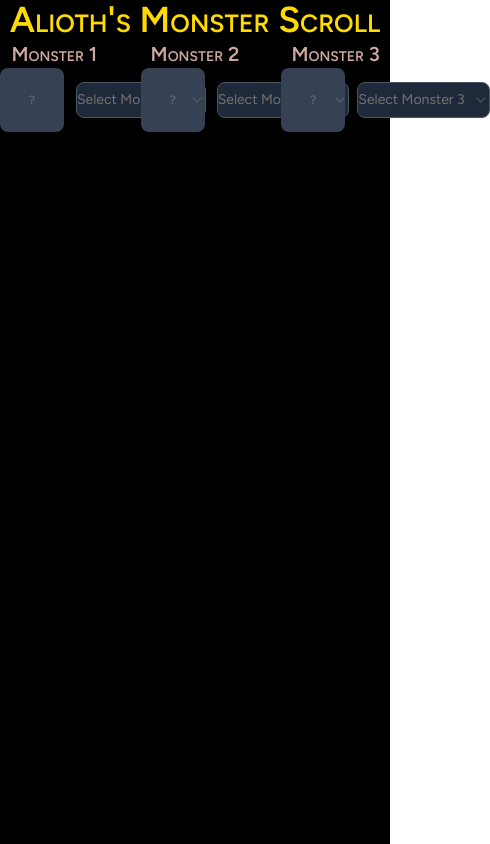
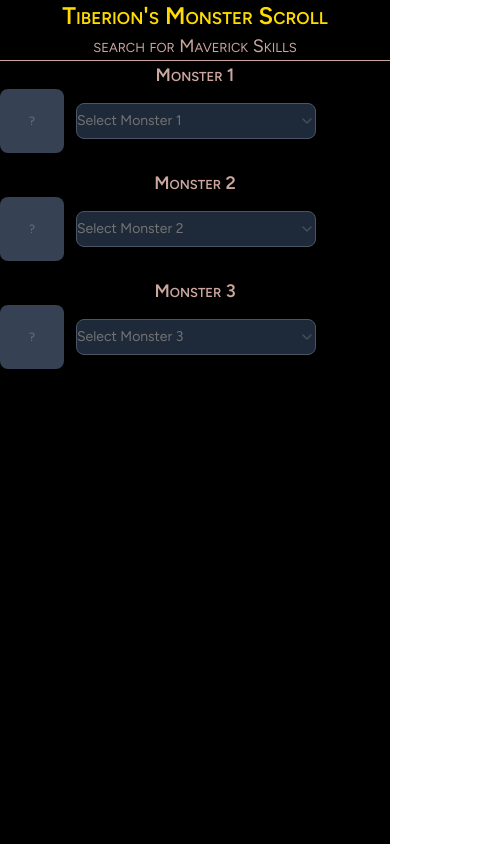
Before and after one commit to cklapperich/aethermancer-companion, a React (Vite) app: page / in a window 390 px wide. Shown: the whole page, 490 px wide, since content can reach past the window. Built offline with nearby package versions, Linux system fonts and the light colour scheme.

Commit message:
mobile improvements 1-2-3

```diff
--- a/src/App.tsx
+++ b/src/App.tsx
@@ -58,14 +58,18 @@ function App() {
   const selectedMonstersList = selectedMonsterObjects.filter((m) => m !== undefined) as Monster[];
 
   return (
-    <div className="min-h-screen text-white p-10" style={{ backgroundColor: '#000000' }}>
+    <div className="min-h-screen text-white p-4 md:p-6 lg:p-10" style={{ backgroundColor: '#000000' }}>
       <div className="max-w-7xl mx-auto">
-        <h1 className="text-4xl font-alegreya font-bold text-center mb-8 text-tier-maverick" style={{ fontVariant: 'small-caps' }}>Alioth's Monster Scroll</h1>
-        {/* 3-Column Monster Selection Grid */}
-        <div className="grid grid-cols-3 gap-8">
+        <h1 className="text-2xl md:text-3xl lg:text-4xl font-alegreya font-bold text-center mb-2 text-tier-maverick" style={{ fontVariant: 'small-caps' }}>Tiberion's Monster Scroll</h1>
+        <h2 className="text-lg md:text-xl font-alegreya text-center text-tier-basic" style={{ fontVariant: 'small-caps' }}>search for Maverick Skills</h2>
+        <div className="pt-6 md:pt-8 lg:pt-12">
+          <hr className="border-tier-basic" />
+        </div>
+        {/* Responsive Monster Selection Grid */}
+        <div className="grid grid-cols-1 md:grid-cols-2 lg:grid-cols-3 gap-4 md:gap-6 lg:gap-8">
           {/* Column 1 */}
           <div className="flex flex-col">
-            <h2 className="text-xl font-alegreya font-bold mb-4 text-center text-tier-basic" style={{ fontVariant: 'small-caps' }}>Monster 1</h2>
+            <h2 className="text-lg md:text-xl font-alegreya font-bold mb-4 text-center text-tier-basic" style={{ fontVariant: 'small-caps' }}>Monster 1</h2>
             <MonsterSelect
               monsters={monsters}
               value={selectedMonsters[0]}
@@ -85,7 +89,7 @@ function App() {
 
           {/* Column 2 */}
           <div className="flex flex-col">
-            <h2 className="text-xl font-alegreya font-bold mb-4 text-center text-tier-basic" style={{ fontVariant: 'small-caps' }}>Monster 2</h2>
+            <h2 className="text-lg md:text-xl font-alegreya font-bold mb-4 text-center text-tier-basic" style={{ fontVariant: 'small-caps' }}>Monster 2</h2>
             <MonsterSelect
               monsters={monsters}
               value={selectedMonsters[1]}
@@ -105,7 +109,7 @@ function App() {
 
           {/* Column 3 */}
           <div className="flex flex-col">
-            <h2 className="text-xl font-alegreya font-bold mb-4 text-center text-tier-basic" style={{ fontVariant: 'small-caps' }}>Monster 3</h2>
+            <h2 className="text-lg md:text-xl font-alegreya font-bold mb-4 text-center text-tier-basic" style={{ fontVariant: 'small-caps' }}>Monster 3</h2>
             <MonsterSelect
               monsters={monsters}
               value={selectedMonsters[2]}
```
Also changed, not shown: 1 other file (tests, documents, lock files or other folders).
